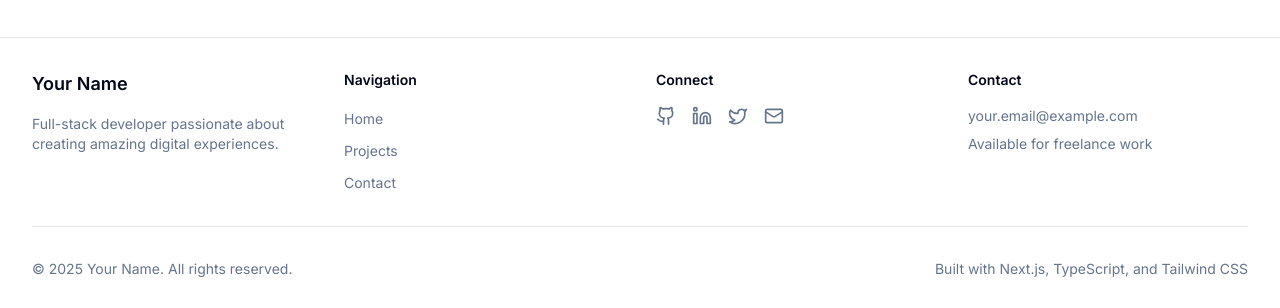
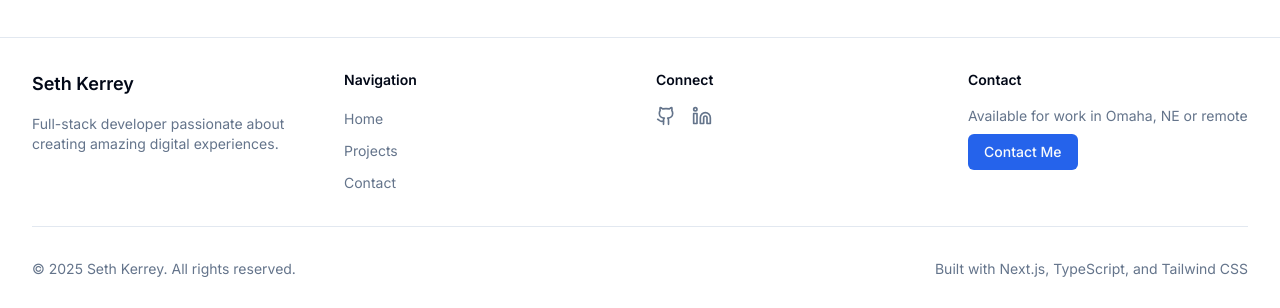
Before and after one commit to skerrey/portfolio, a Next.js app: page / in a window 1280 px wide. Shown: the part 2395-2703 px from the top of the page. Built offline with nearby package versions, Linux system fonts and the light colour scheme.

Commit message:
update footer

```diff
--- a/components/footer.tsx
+++ b/components/footer.tsx
@@ -1,11 +1,9 @@
-import Link from 'next/link';
-import { Github, Linkedin, Mail, Twitter } from 'lucide-react';
+import Link from "next/link";
+import { Github, Linkedin, Mail, Twitter } from "lucide-react";
 
 const socialLinks = [
-  { name: 'GitHub', href: 'https://github.com/yourusername', icon: Github },
-  { name: 'LinkedIn', href: 'https://linkedin.com/in/yourusername', icon: Linkedin },
-  { name: 'Twitter', href: 'https://twitter.com/yourusername', icon: Twitter },
-  { name: 'Email', href: 'mailto:your.email@example.com', icon: Mail },
+  { name: "GitHub", href: "https://github.com/skerrey", icon: Github },
+  { name: "LinkedIn", href: "https://www.linkedin.com/in/seth-kerrey/", icon: Linkedin },
 ];
 
 export function Footer() {
@@ -14,7 +12,7 @@ export function Footer() {
       <div className="container py-8">
         <div className="grid grid-cols-1 md:grid-cols-4 gap-8">
           <div className="space-y-4">
-            <h3 className="text-lg font-semibold">Your Name</h3>
+            <h3 className="text-lg font-semibold">Seth Kerrey</h3>
             <p className="text-sm text-muted-foreground">
               Full-stack developer passionate about creating amazing digital experiences.
             </p>
@@ -63,11 +61,14 @@ export function Footer() {
             <h4 className="text-sm font-semibold">Contact</h4>
             <div className="space-y-2">
               <p className="text-sm text-muted-foreground">
-                your.email@example.com
+                Available for work in Omaha, NE or remote
               </p>
-              <p className="text-sm text-muted-foreground">
-                Available for freelance work
-              </p>
+              <Link
+                href="/contact"
+                className="inline-flex items-center px-4 py-2 text-sm font-medium text-primary-foreground bg-primary rounded-md hover:bg-primary/90 transition-colors"
+              >
+                Contact Me
+              </Link>
             </div>
           </div>
         </div>
@@ -75,7 +76,7 @@ export function Footer() {
         <div className="mt-8 pt-8 border-t">
           <div className="flex flex-col md:flex-row justify-between items-center">
             <p className="text-sm text-muted-foreground">
-              © {new Date().getFullYear()} Your Name. All rights reserved.
+              © {new Date().getFullYear()} Seth Kerrey. All rights reserved.
             </p>
             <p className="text-sm text-muted-foreground">
               Built with Next.js, TypeScript, and Tailwind CSS
```
